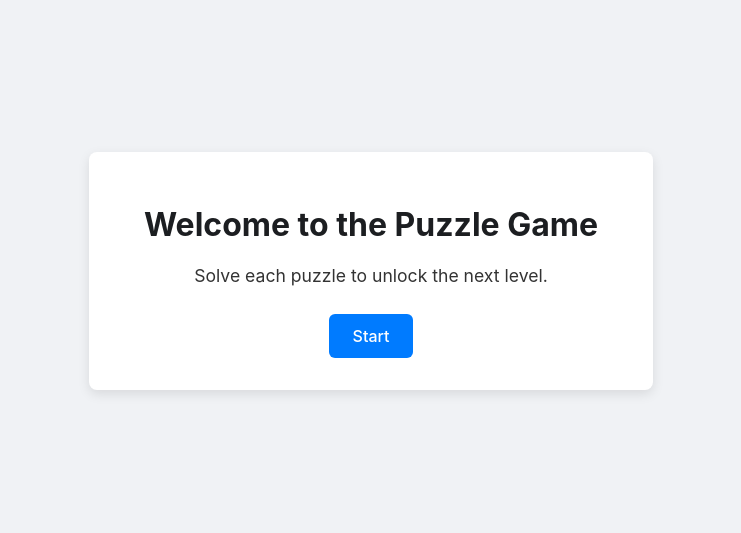
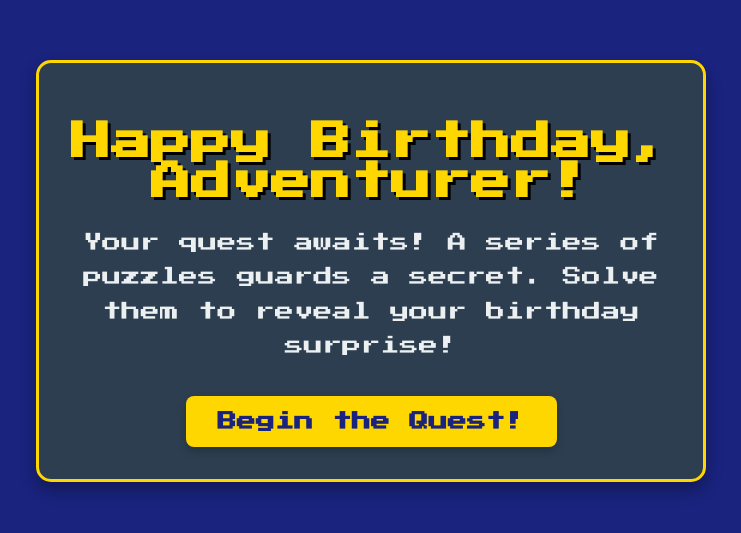
Before and after one commit to lalitsom/bday, a plain HTML site: page index.html in a window 1280 px wide. Shown: the part 129-662 px from the top of the page, without its empty margins (269-1010 px from the left). Drawn offline with Linux system fonts and the light colour scheme.

Commit message:
some retro style

```diff
--- a/index.html
+++ b/index.html
@@ -3,14 +3,15 @@
 <head>
     <meta charset="UTF-8">
     <meta name="viewport" content="width=device-width, initial-scale=1.0">
-    <title>Puzzle Game</title>
+    <title>The Birthday Adventure</title>
     <link rel="stylesheet" href="style.css">
+    <link href="https://fonts.googleapis.com/css2?family=Press+Start+2P&display=swap" rel="stylesheet">
 </head>
 <body>
     <div class="container">
-        <h1>Welcome to the Puzzle Game</h1>
-        <p>Solve each puzzle to unlock the next level.</p>
-        <a href="level1.html" class="button">Start</a>
+        <h1>Happy Birthday, Adventurer!</h1>
+        <p>Your quest awaits! A series of puzzles guards a secret. Solve them to reveal your birthday surprise!</p>
+        <a href="level1.html" class="button">Begin the Quest!</a>
     </div>
 </body>
 </html>
--- a/style.css
+++ b/style.css
@@ -1,52 +1,57 @@
 body {
-    font-family: -apple-system, BlinkMacSystemFont, 'Segoe UI', Roboto, Helvetica, Arial, sans-serif;
-    background-color: #f0f2f5;
-    color: #333;
+    font-family: 'Press Start 2P', cursive;
+    background-color: #1a237e; /* Deep blue */
+    color: #ffffff;
     margin: 0;
     display: flex;
     justify-content: center;
     align-items: center;
     min-height: 100vh;
+    text-align: center;
 }
 
 .container {
-    background: white;
+    background: #2c3e50; /* Dark slate */
     padding: 2rem;
-    border-radius: 8px;
-    box-shadow: 0 4px 12px rgba(0, 0, 0, 0.1);
-    text-align: center;
-    max-width: 500px;
+    border-radius: 15px;
+    box-shadow: 0 8px 16px rgba(0, 0, 0, 0.3);
+    border: 3px solid #ffd700; /* Gold */
+    max-width: 600px;
     width: 90%;
 }
 
 h1 {
-    font-size: 2rem;
-    margin-bottom: 1rem;
-    color: #1c1e21;
+    font-size: 2.5rem;
+    margin-bottom: 1.5rem;
+    color: #ffd700; /* Gold */
+    text-shadow: 3px 3px 0px #000;
 }
 
 p {
-    font-size: 1.1rem;
-    margin-bottom: 1.5rem;
-    line-height: 1.6;
+    font-size: 1.2rem;
+    margin-bottom: 2rem;
+    line-height: 1.8;
+    color: #ecf0f1; /* Light gray */
 }
 
 .button {
     display: inline-block;
-    background-color: #007bff;
-    color: white;
-    padding: 0.75rem 1.5rem;
-    border-radius: 6px;
+    background-color: #ffd700; /* Gold */
+    color: #1a237e; /* Deep blue */
+    padding: 1rem 2rem;
+    border-radius: 8px;
     text-decoration: none;
-    font-size: 1rem;
-    font-weight: 500;
+    font-size: 1.2rem;
+    font-weight: bold;
     border: none;
     cursor: pointer;
-    transition: background-color 0.3s ease;
+    transition: transform 0.2s ease, background-color 0.3s ease;
+    box-shadow: 0 4px 8px rgba(0, 0, 0, 0.2);
 }
 
 .button:hover {
-    background-color: #0056b3;
+    background-color: #f1c40f; /* Sunflower yellow */
+    transform: translateY(-3px);
 }
 
 input[type="text"] {
@@ -56,10 +61,11 @@ input[type="text"] {
     border: 1px solid #ccc;
     border-radius: 6px;
     margin-bottom: 1rem;
+    font-family: 'Press Start 2P', cursive;
 }
 
 #error-message {
-    color: #d93025;
+    color: #e74c3c; /* Alizarin red */
     margin-top: 1rem;
     min-height: 1.2em;
 }
@@ -76,10 +82,11 @@ textarea {
 }
 
 #output {
-    background-color: #f8f9fa;
+    background-color: #34495e; /* Wet asphalt */
     padding: 1rem;
     border-radius: 6px;
-    border: 1px solid #e9ecef;
+    border: 1px solid #2c3e50; /* Dark slate */
+    color: #ecf0f1; /* Light gray */
     white-space: pre-wrap;
     word-wrap: break-word;
     text-align: left;
```
Also changed, not shown: level1.html (+3 -0 lines).
